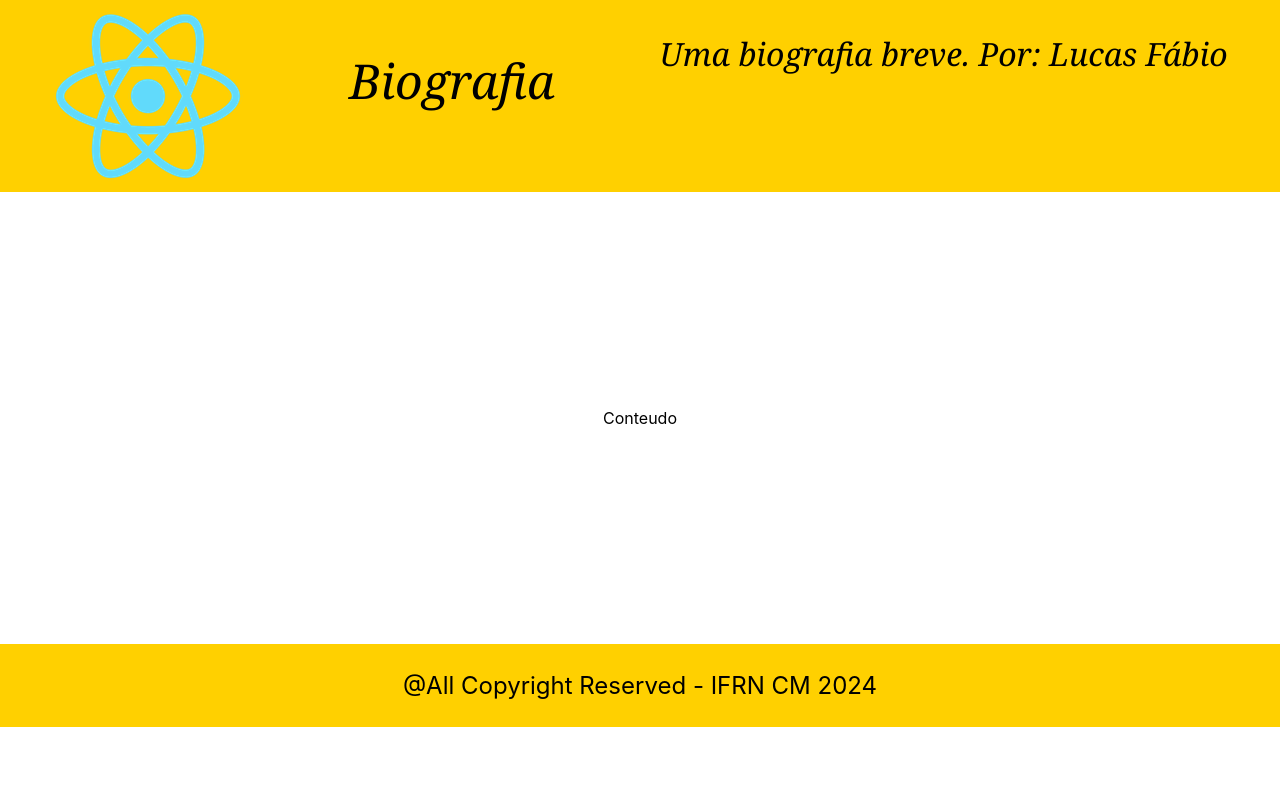
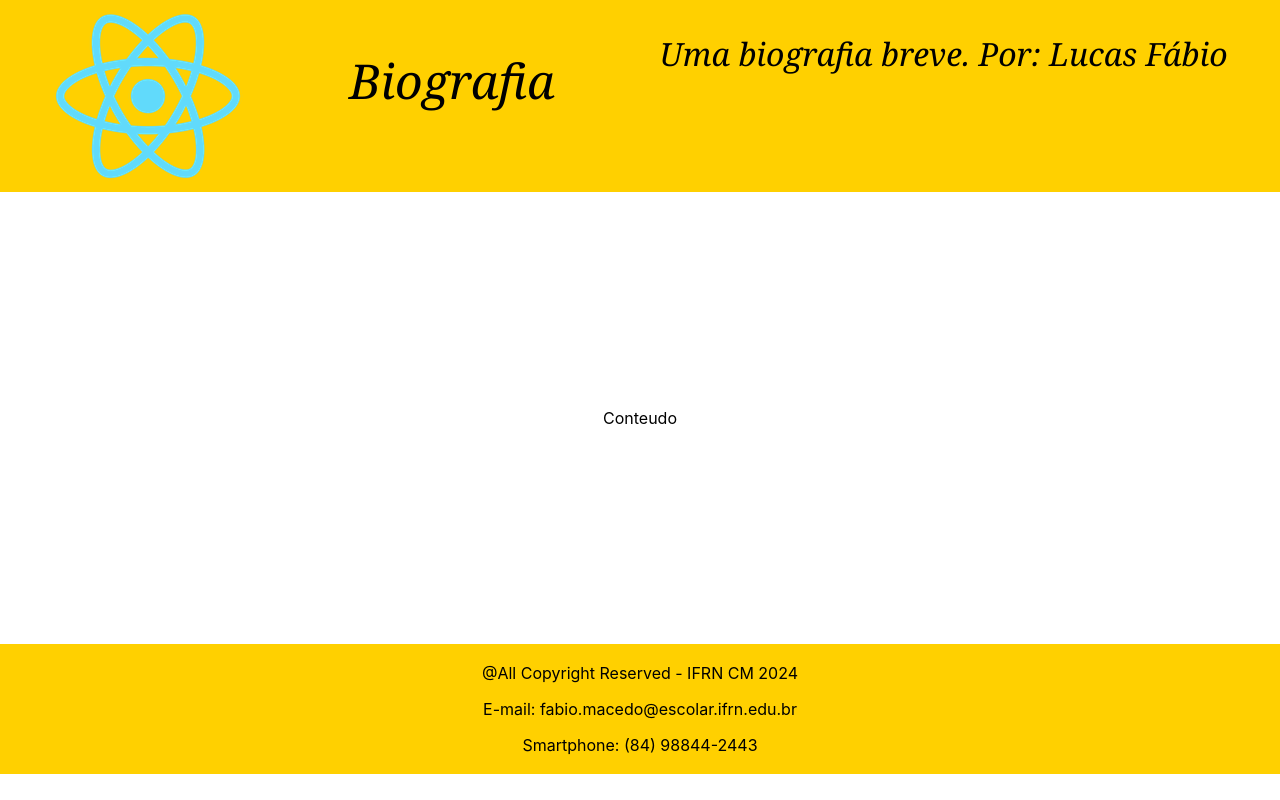
Before and after one commit to fabiomace/fava23, a React (Create React App) app: page / in a window 1280 px wide. Built offline with nearby package versions, Linux system fonts and the light colour scheme.

Commit message:
imagem e rodapé

```diff
--- a/src/componentes/Rodape/Rodape.module.css
+++ b/src/componentes/Rodape/Rodape.module.css
@@ -1,7 +1,5 @@
 .copy {
-    margin: 1em;
     background-color: #ffd000;
-    border: 5em;
     text-align: center;
 }
 
@@ -9,9 +7,4 @@
     background-color: #ffd000;
     margin: 0;
     border: solid #ffd000;
-    font-size: 1.5rem;
 }
-
-.imagem{
-    width: 5%;
-}
--- a/src/componentes/Rodape/index.js
+++ b/src/componentes/Rodape/index.js
@@ -6,6 +6,8 @@ export default function Rodape(props) {
     <div className={styles.footer}>
       <footer>
         <p className={styles.copy}>@All Copyright Reserved - IFRN CM 2024</p>
+        <p className={styles.copy}>E-mail: fabio.macedo@escolar.ifrn.edu.br</p>
+        <p className={styles.copy}>Smartphone: (84) 98844-2443</p>
       </footer>
     </div>
   )
```
Also changed, not shown: public/favicon.png (added), 1 other file (tests, documents, lock files or other folders).
